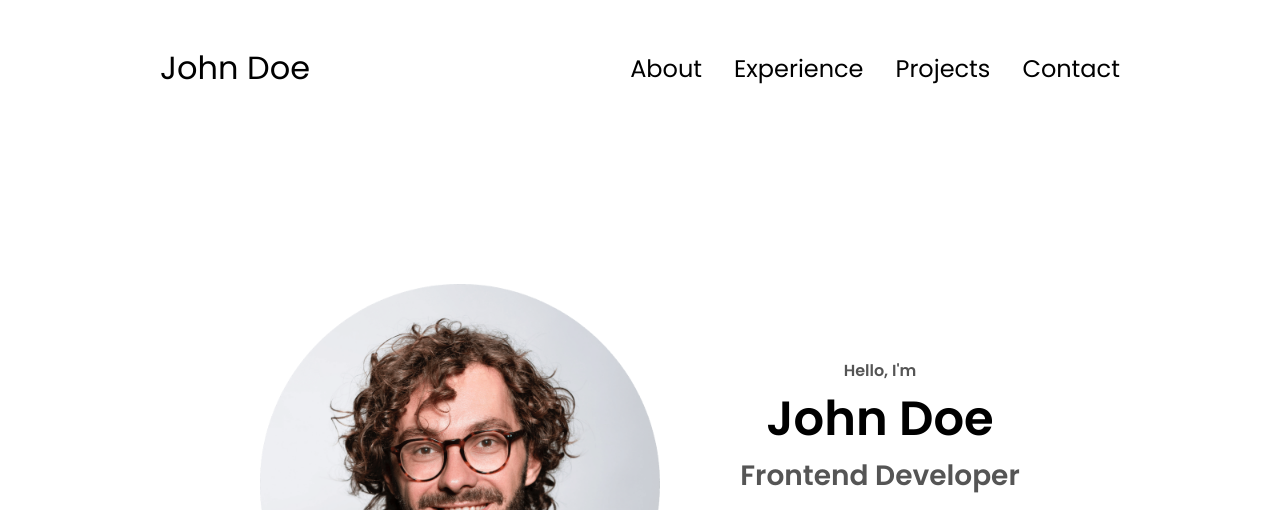
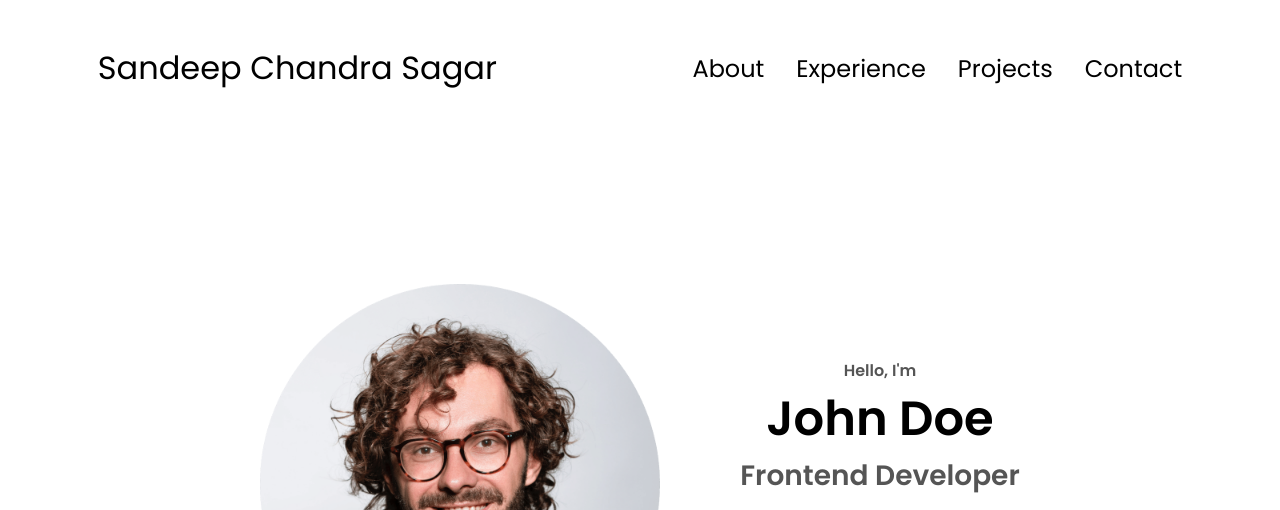
Before and after one commit to SanWITHdeep/site1, a plain HTML site: page index.html in a window 1280 px wide. Shown: the top 510 px of the page. Drawn offline with Linux system fonts and the light colour scheme.

Commit message:
Update index.html
Changed the Profile  Name

```diff
--- a/index.html
+++ b/index.html
@@ -10,7 +10,7 @@
   </head>
   <body>
     <nav id="desktop-nav">
-      <div class="logo">John Doe</div>
+      <div class="logo">Sandeep Chandra Sagar</div>
       <div>
         <ul class="nav-links">
           <li><a href="#about">About</a></li>
@@ -21,7 +21,7 @@
       </div>
     </nav>
     <nav id="hamburger-nav">
-      <div class="logo">John Doe</div>
+      <div class="logo">Sandeep Chandra Sagar</div>
       <div class="hamburger-menu">
         <div class="hamburger-icon" onclick="toggleMenu()">
           <span></span>
```
